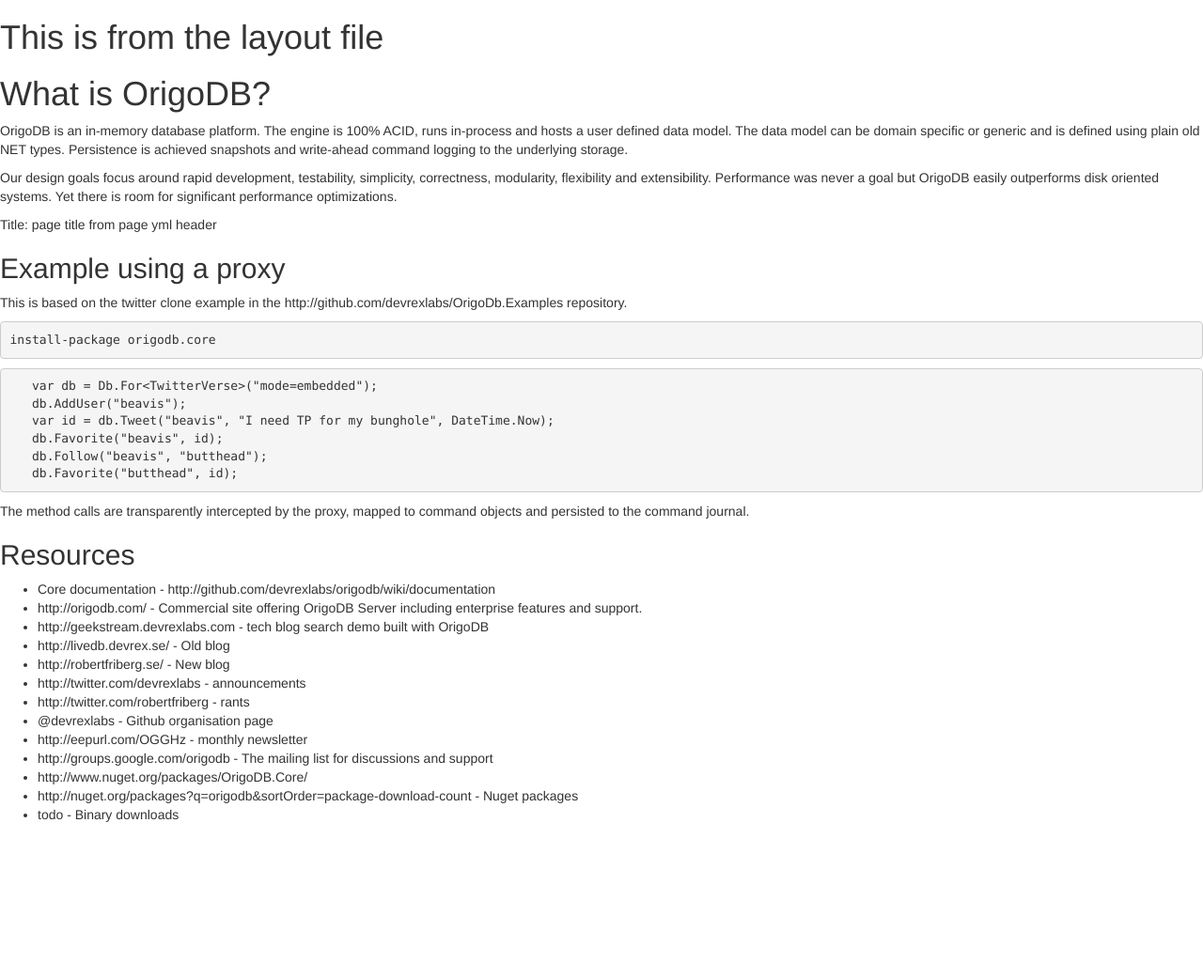
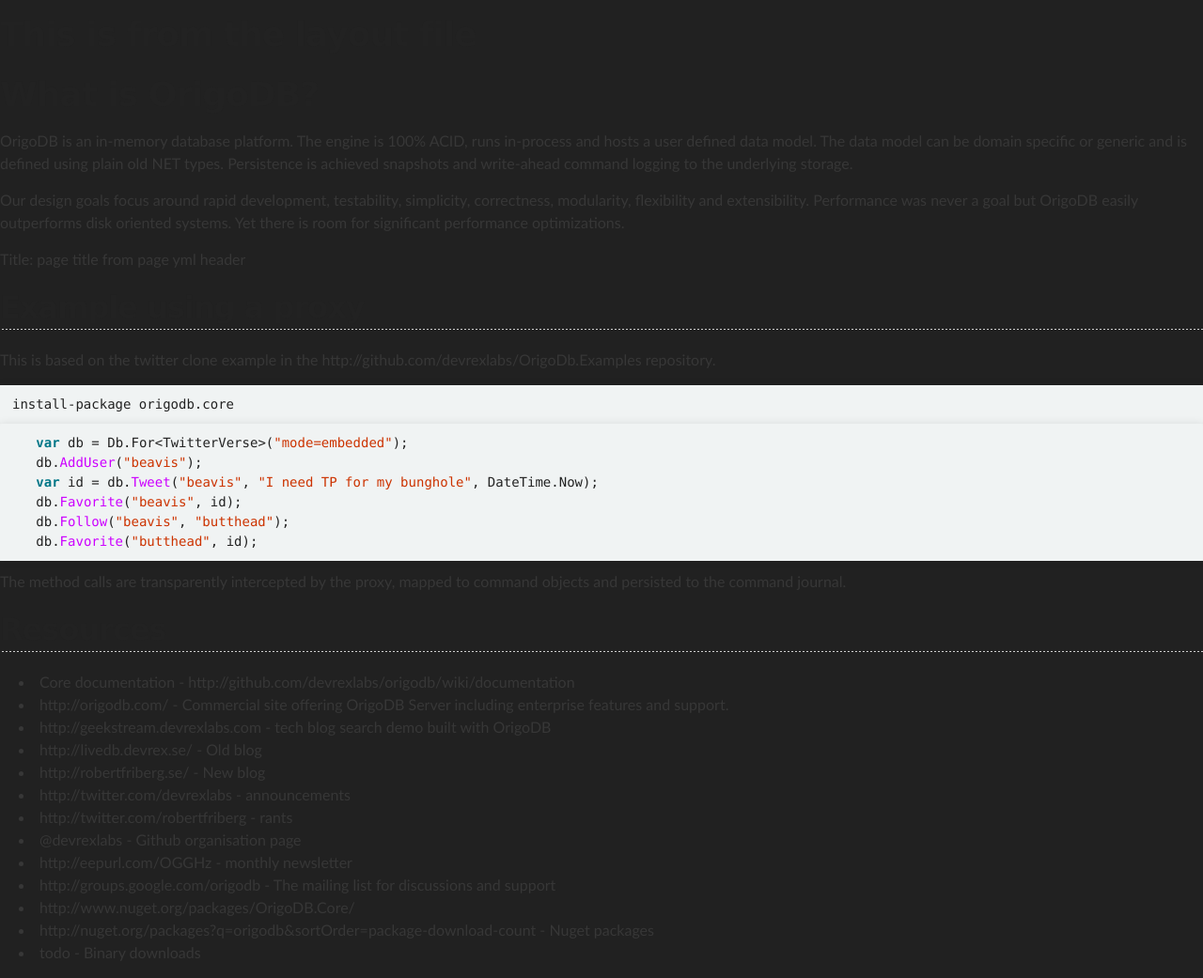
Before and after one commit to DevrexLabs/devrexlabs.github.io, a Jekyll site: the page built from index.md, in a window 1280 px wide. Shown: the whole page at 94% size. Built offline with Jekyll 4.4.1, drawn with Linux system fonts in a browser that asks for light colours; before the commit the page ends 900 px from its top, so only the background shows below that.

Commit message:
fixed typo in stylesheet path

```diff
--- a/_layouts/layout.html
+++ b/_layouts/layout.html
@@ -1,8 +1,8 @@
 <html>
 <head>
 	<link rel="stylesheet" href="/css/bootstrap.min.css">
-	<link rel="stylesheet" href="/stylesheet/stylesheet.css">
-	<link rel="stylesheet" href="/css/pygment_trac.css">
+	<link rel="stylesheet" href="/stylesheets/stylesheet.css">
+	<link rel="stylesheet" href="/stylesheets/pygment_trac.css">
 
 
 	<!-- Latest compiled and minified JavaScript -->
```
